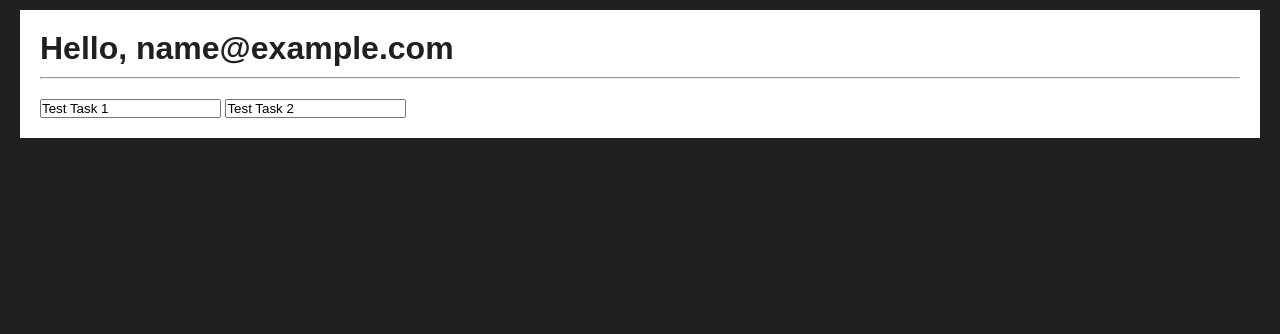
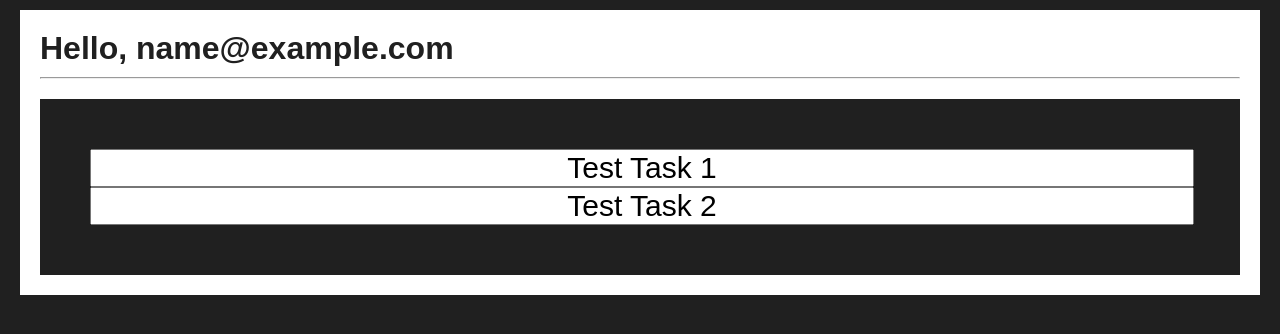
Before and after one commit to 99btyler/todolist-maker, a Flask app: page / in a window 1280 px wide. Shown: the part 78-412 px from the top of the page. Run offline with Flask 2, Linux system fonts and the light colour scheme; the visitor is signed in with stand-in values (Sample User, id 1); data comes from the database, SQL or seed files in the repository; some libraries are stand-ins or nearby versions.

Commit message:
Added style to todolist

```diff
--- a/src/todolistmaker/forms.py
+++ b/src/todolistmaker/forms.py
@@ -29,7 +29,7 @@ class FormEditAccount(FlaskForm):
 
 
 class FormTodolistGoal(FlaskForm):
-    goal = StringField()
+    goal = StringField(render_kw={"readonly": True})
 
 class FormEditTodolist(FlaskForm):
     goals = FieldList(FormField(FormTodolistGoal), min_entries=1)
--- a/src/todolistmaker/static/page.css
+++ b/src/todolistmaker/static/page.css
@@ -79,3 +79,23 @@ body {
 #content #register form small, #content #login form small {
     color: red;
 }
+
+#content #todolist {
+
+    padding: 50px;
+
+    background-color: #202020;
+
+}
+
+#content #todolist form input {
+
+    width: 100%;
+    outline: none;
+
+    font-size: 30px;
+    text-align: center;
+
+    cursor: pointer;
+
+}
--- a/src/todolistmaker/templates/pages/home.html
+++ b/src/todolistmaker/templates/pages/home.html
@@ -10,6 +10,8 @@
 
         <h1>Hello, {{ current_user.email }}</h1>
         <hr>
+
+        <div id="todolist">
 
             <form>
 
@@ -25,6 +27,8 @@
 
             </form>
 
+        </div>
+
     {% endif %}
 
 {% endblock %}
```
Lines whose indentation alone changed are shown as unchanged.
